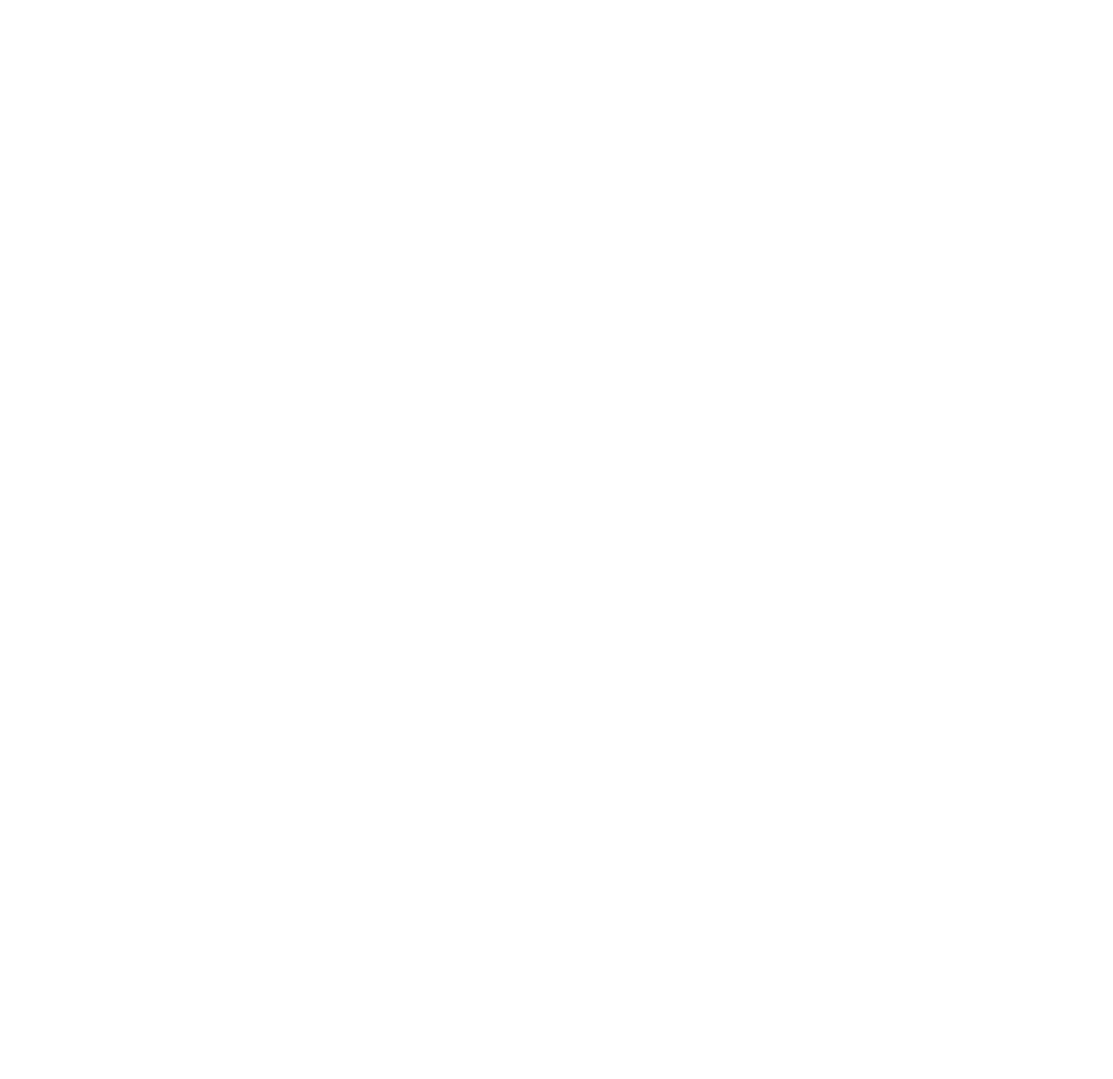
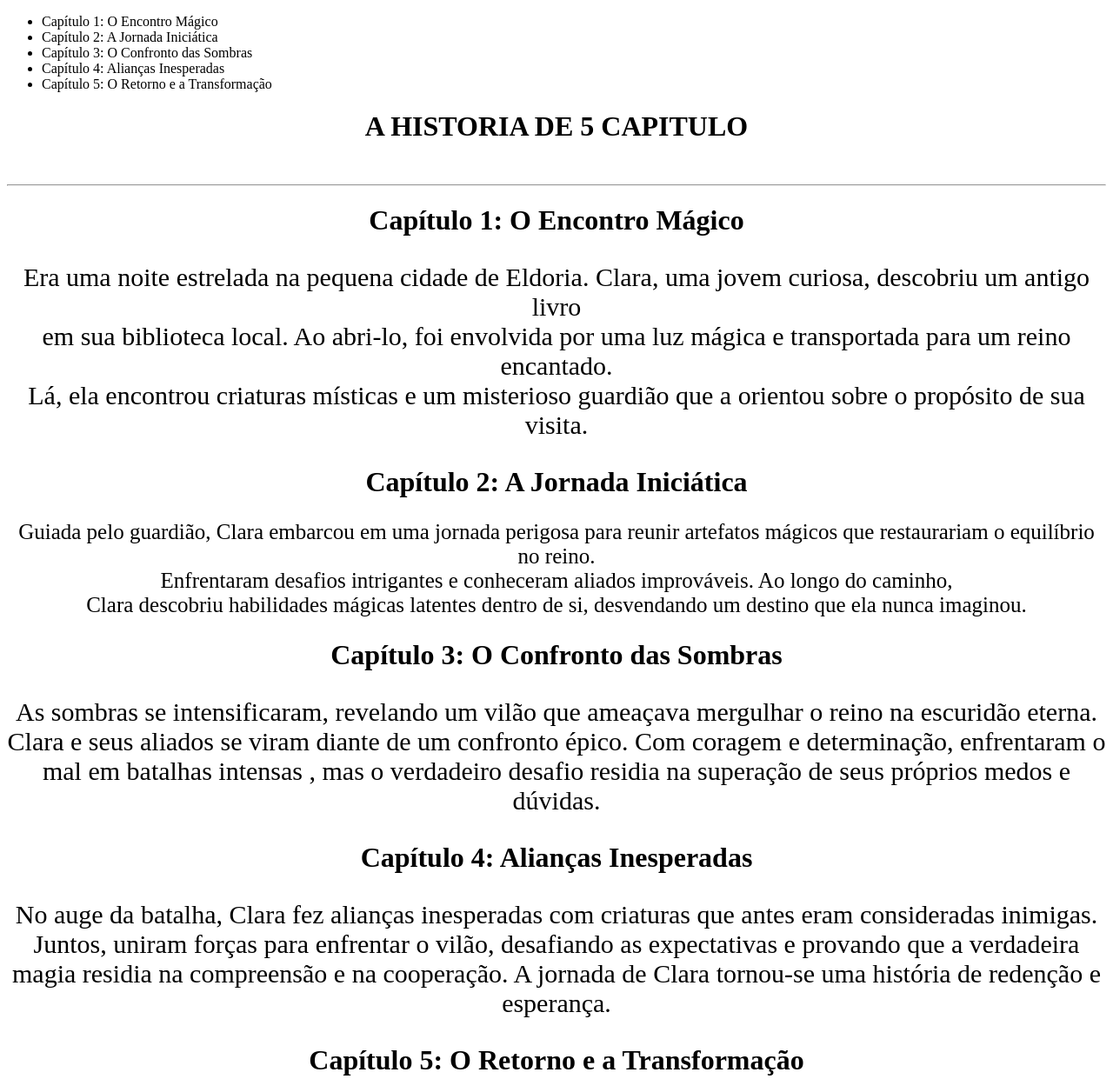
Before and after one commit to Galdino7/Projeto-Historia, a plain HTML site: page index.html in a window 1280 px wide. Shown: the top 1241 px of the page at 87% size. Before the commit the page ends 800 px from the top, so only its background shows below. Drawn offline with Linux system fonts and the light colour scheme.

Commit message:
Paragrafos e lista adicionados

```diff
--- a/index.html
+++ b/index.html
@@ -1,11 +1,36 @@
 <!DOCTYPE html>
-<html lang="en">
+<html lang="pt-br">
 <head>
     <meta charset="UTF-8">
     <meta name="viewport" content="width=device-width, initial-scale=1.0">
-    <title>Document</title>
+    <title> AS HISTORIAS</title>
 </head>
 <body>
+    <ul>
 
-</body>
+    <li> Capítulo 1: O Encontro Mágico </li>
+    <li>Capítulo 2: A Jornada Iniciática </li>
+    <li> Capítulo 3: O Confronto das Sombras </li>
+    <li> Capítulo 4: Alianças Inesperadas </li>
+    <li>Capítulo 5: O Retorno e a Transformação </li>
+    </ul>
+    <center><h1>A HISTORIA DE 5 CAPITULO</h1></center> <br> <hr>
+
+    <center><h1>Capítulo 1: O Encontro Mágico</h1></center>
+    <center><p style="font-size: 30px;">Era uma noite estrelada na pequena cidade de Eldoria.  Clara, uma jovem curiosa, descobriu um antigo livro <br>
+         em sua biblioteca local. Ao abri-lo, foi envolvida por uma luz mágica e transportada para um reino encantado. <br>
+          Lá, ela encontrou criaturas místicas e um misterioso guardião que a orientou sobre o propósito de sua visita.</p> </center>
+          <center><h1>Capítulo 2: A Jornada Iniciática</h1></center>
+          <center><p style="font-size: 25px;">Guiada pelo guardião, Clara embarcou em uma jornada perigosa para reunir artefatos mágicos que restaurariam o equilíbrio no reino.
+            <br> Enfrentaram desafios intrigantes e conheceram aliados improváveis. Ao longo do caminho, <br>
+            Clara descobriu habilidades mágicas latentes dentro de si, desvendando um destino que ela nunca imaginou.</p></center>
+            <center><h1>Capítulo 3: O Confronto das Sombras</h1></center>
+            <center><P style="font-size: 30px;">As sombras se intensificaram, revelando um vilão que ameaçava mergulhar o reino na escuridão eterna.
+                Clara e seus aliados se viram diante de um confronto épico. Com coragem e determinação, enfrentaram o mal em batalhas intensas
+                , mas o verdadeiro desafio residia na superação de seus próprios medos e dúvidas.</P></center>
+               <center> <h1>   Capítulo 4: Alianças Inesperadas</h1></center>
+               <center><p style="font-size: 30px;">No auge da batalha, Clara fez alianças inesperadas com criaturas que antes eram consideradas inimigas. Juntos, uniram forças para enfrentar o vilão, desafiando as expectativas e provando que a verdadeira magia residia na compreensão e na cooperação. A jornada de Clara tornou-se uma história de redenção e esperança.</p></center>
+               <center><h1>Capítulo 5: O Retorno e a Transformação</h1></center>
+            <center><p style="font-size: 30px;">Com o vilão derrotado, Clara recebeu a gratidão do reino. No entanto, sua jornada ainda não havia terminado. Ao retornar à Eldoria, ela percebeu que a magia que descobrira no reino encantado também existia em seu próprio mundo. A experiência transformou não apenas o reino mágico, mas também Clara, que agora via seu cotidiano com novos olhos, apreciando a magia que reside em cada momento.</p></center>
+            </body>
 </html>
```
